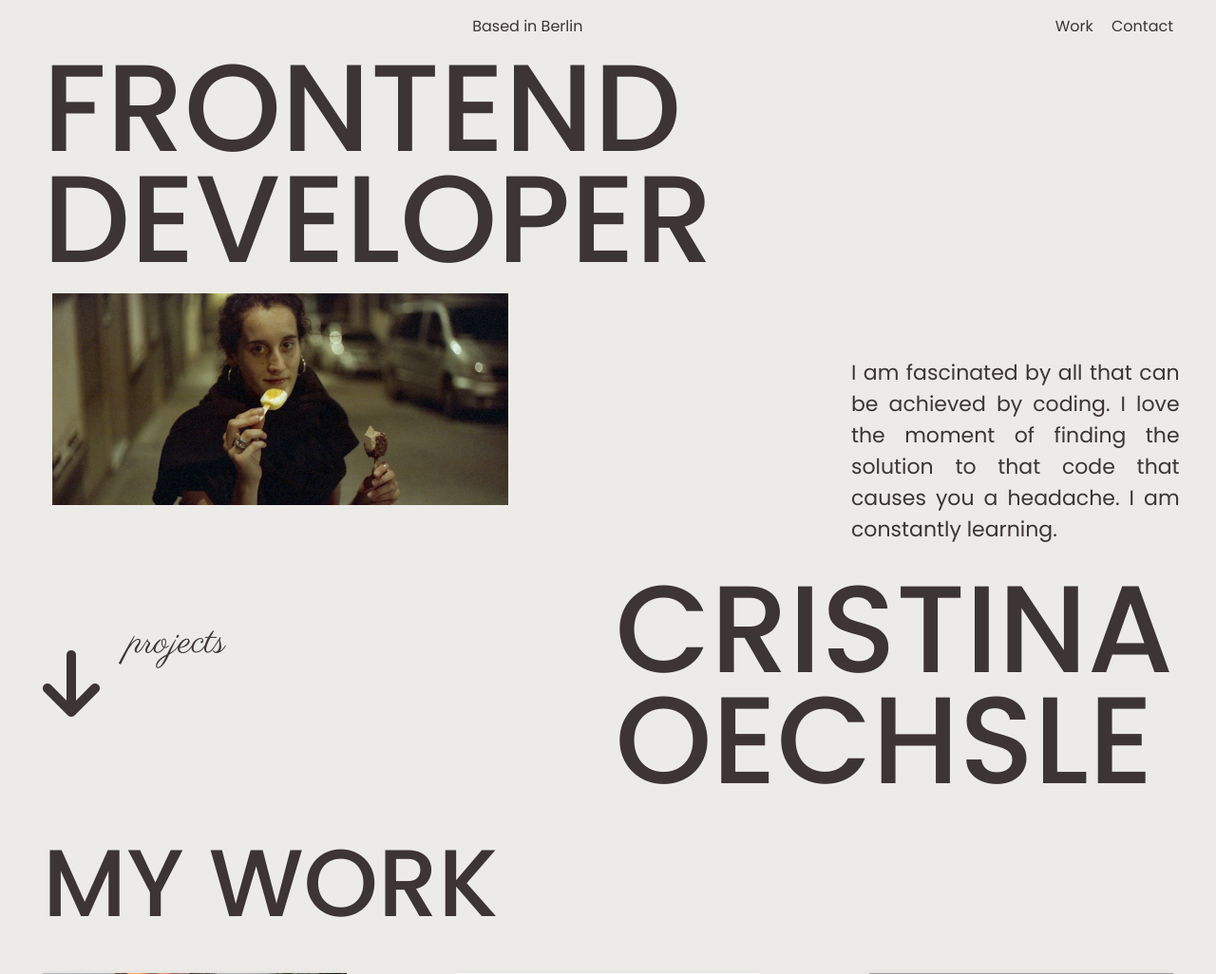
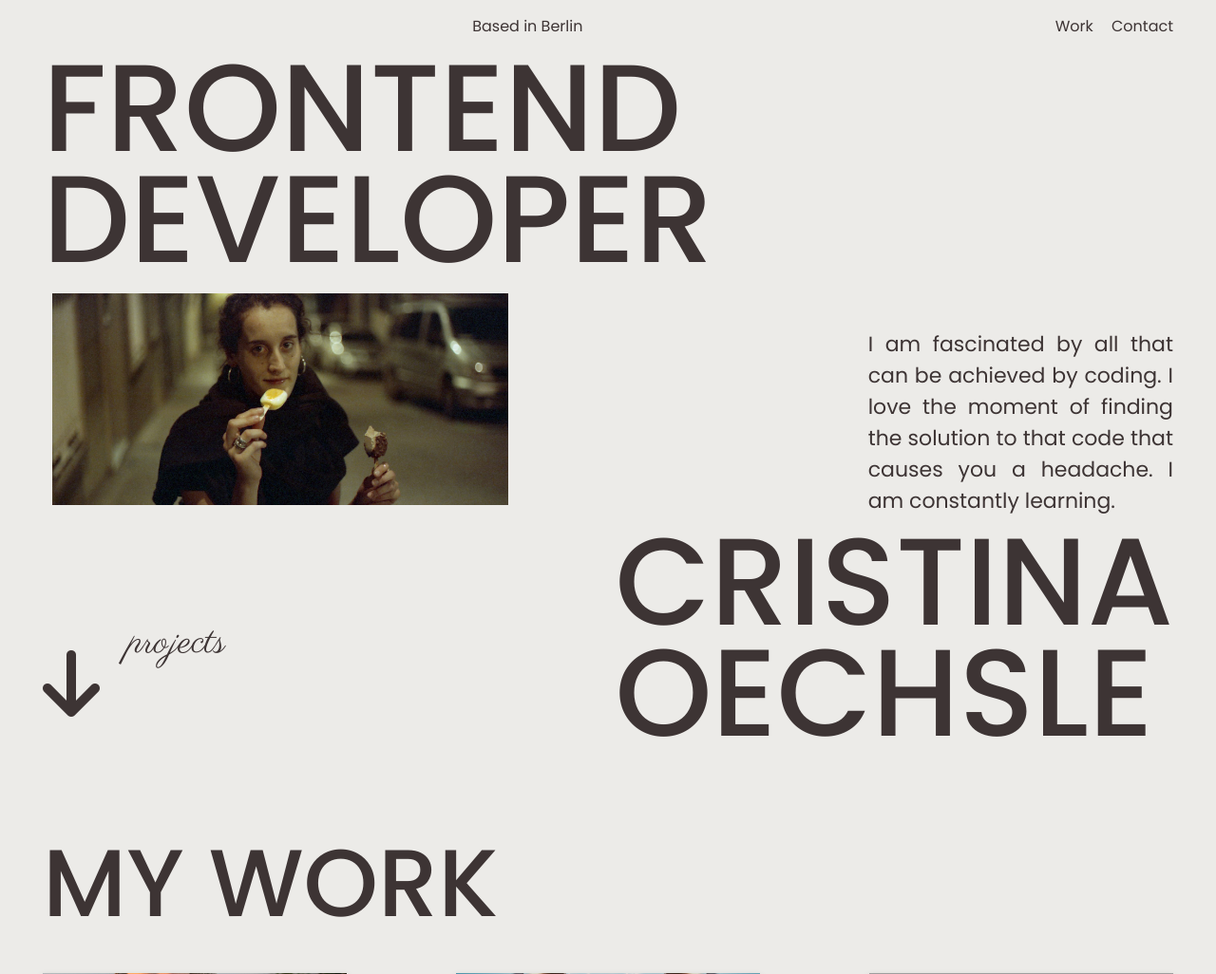
Before and after one commit to CristinaOe/portfolio_feb, a PHP site: page / in a window 1280 px wide. Shown: the top 1026 px of the page at 95% size. Run offline with PHP 8.4, Linux system fonts and the light colour scheme; some libraries are stand-ins or nearby versions; grey boxes are pictures that could not be loaded.

```diff
--- a/css/styles.css
+++ b/css/styles.css
@@ -29,7 +29,7 @@ h2 {
 
 h2 {
   float: right;
-  margin-top: 70px;
+  margin-top: 20px;
 }
 
 h3 {
@@ -78,11 +78,6 @@ header > p {
   transform: scaleX(1);
 }
 
-.left-side,
-h2 {
-  line-height: 0.9;
-}
-
 .block-text {
   font-weight: 500;
   display: block;
@@ -95,12 +90,23 @@ h2 {
   margin-left: 10px;
 }
 
+.left-side,
+h2 {
+  line-height: 0.9;
+}
+
+.right-side {
+  position: relative;
+  height: 30px;
+}
+
 .about-text {
+  display: flex;
   position: absolute;
-  top: 47%;
-  left: 70%;
+  bottom: 20px;
+  right: 0px;
   font-size: 22px;
-  max-width: 27%;
+  width: 27%;
   text-align: justify;
 }
 
```
Also changed, not shown: images/Rent a camp1.png (added), images/Tunap.png, images/Tunap1.png (added), 1 other file.
